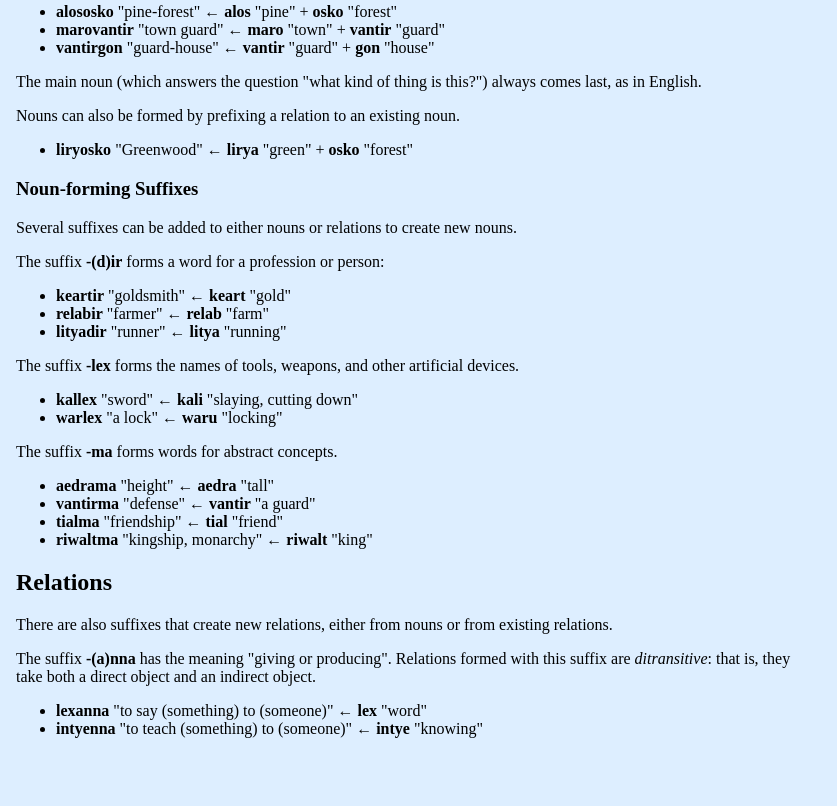
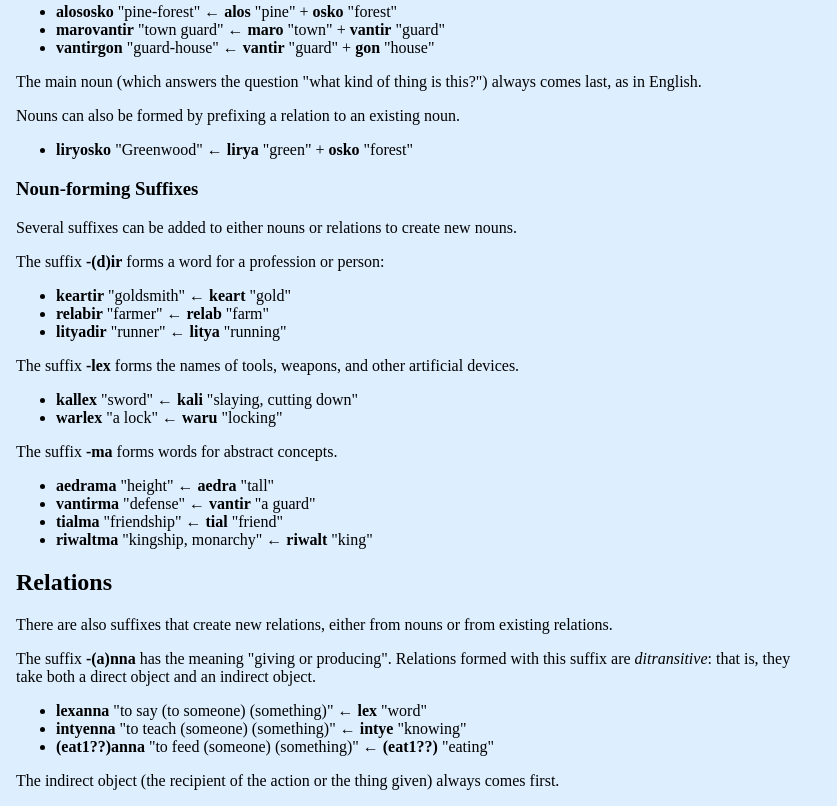
Before and after one commit to benchristel/audition-conlang-template, a plain HTML site: page word-formation.html in a window 1280 px wide. Shown: the part 309-1115 px from the top of the page, without its empty margins (0-837 px from the left). Before the commit the page ends 1063 px from the top, so only its background shows below. Drawn offline with Linux system fonts and the light colour scheme.

Commit message:
Swap argument order
This makes the right branch heaviest in cases where the direct object
is a whole phrase or sentence (e.g. 'teach someone *how to play chess*').

```diff
--- a/word-formation.html
+++ b/word-formation.html
@@ -75,9 +75,12 @@ with this suffix are <em>ditransitive</em>: that is, they take both a direct obj
 object.</p>
 
 <ul>
-<li><strong><x-out>lexanna<x-src>word#GIVE</x-src></x-out></strong> &quot;to say (something) to (someone)&quot; &larr; <strong><x-out>lex<x-src>word</x-src></x-out></strong> &quot;word&quot;</li>
-<li><strong><x-out>intyenna<x-src>know1#GIVE</x-src></x-out></strong> &quot;to teach (something) to (someone)&quot; &larr; <strong><x-out>intye<x-src>know1</x-src></x-out></strong> &quot;knowing&quot;</li>
+<li><strong><x-out>lexanna<x-src>word#GIVE</x-src></x-out></strong> &quot;to say (to someone) (something)&quot; &larr; <strong><x-out>lex<x-src>word</x-src></x-out></strong> &quot;word&quot;</li>
+<li><strong><x-out>intyenna<x-src>know1#GIVE</x-src></x-out></strong> &quot;to teach (someone) (something)&quot; &larr; <strong><x-out>intye<x-src>know1</x-src></x-out></strong> &quot;knowing&quot;</li>
+<li><strong><x-out>(eat1??)anna<x-src>eat1#GIVE</x-src></x-out></strong> &quot;to feed (someone) (something)&quot; &larr; <strong><x-out>(eat1??)<x-src>eat1</x-src></x-out></strong> &quot;eating&quot;</li>
 </ul>
+
+<p>The indirect object (the recipient of the action or the thing given) always comes first.</p>
 
       </article>
     </main>
```
Also changed, not shown: 2 other files.
